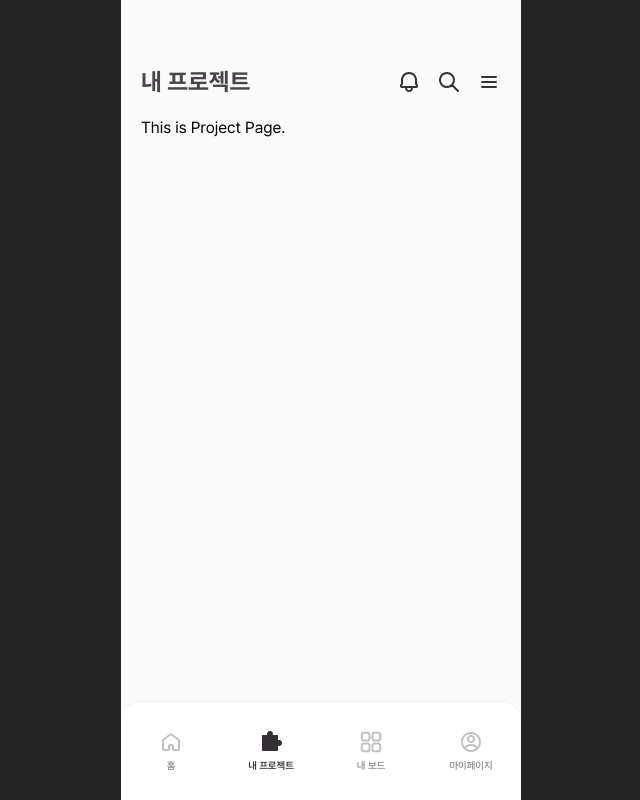
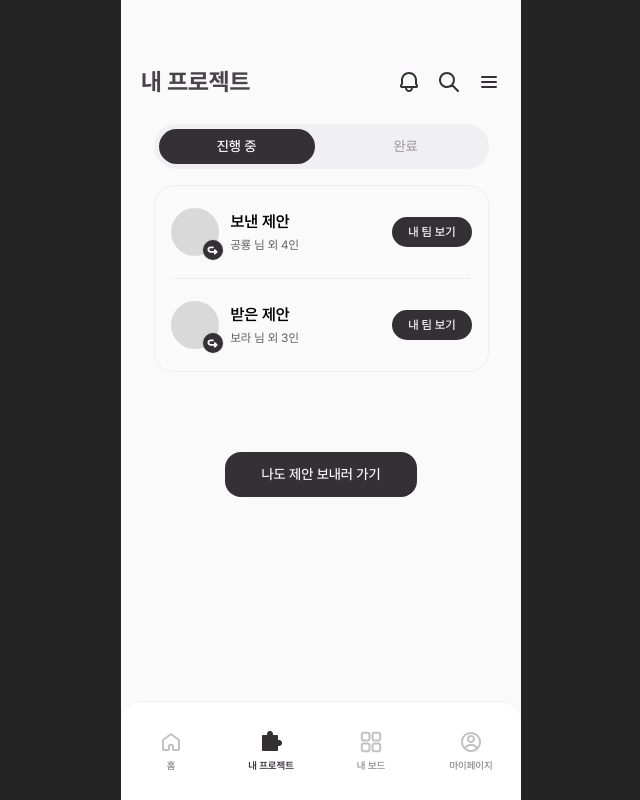
Before and after one commit to sho0814/assemblock-fe, a React (Vite) app: page /Project in a window 1280 px wide. Shown: the whole page, without its empty margins (319-959 px from the left). Built offline with nearby package versions, Linux system fonts and the light colour scheme.

Commit message:
feat: 프로젝트 상태별(진행 중/완료) 페이지 레이아웃 및 컴포넌트 구현

```diff
--- /dev/null
+++ b/src/components/project/project/ProjectTabBar.tsx
@@ -0,0 +1,57 @@
+import styled from "styled-components";
+
+type TabValue = "ONGOING" | "DONE";
+
+interface Props {
+  value: TabValue;
+  onChange: (v: TabValue) => void;
+}
+
+const Container = styled.div`
+  display: flex;
+  justify-content: space-between;
+  align-items: center;
+
+  padding: 5px;
+  width: 335px;
+  height: 45px;
+  background-color: #f0eff1;
+  border-radius: 40px;
+
+  margin: 8px auto 16px;
+`;
+
+const Tab = styled.button<{ active: boolean }>`
+  width: 156px;
+  height: 35px;
+  border: none;
+  border-radius: 40px;
+  background-color: ${({ active }) => (active ? "#352F36" : "transparent")};
+  color: ${({ active }) => (active ? "#FFFFFF" : "#A5A1A6")};
+  font-size: 14px;
+  font-weight: 500;
+  line-height: 150%;
+  cursor: pointer;
+  transition: all 0.2s ease;
+
+  &:not(:last-child) {
+    margin-right: 11px;
+  }
+
+  &:hover {
+    opacity: 0.9;
+  }
+`;
+
+export default function ProjectTabBar({ value, onChange }: Props) {
+  return (
+    <Container>
+      <Tab active={value === "ONGOING"} onClick={() => onChange("ONGOING")}>
+        진행 중
+      </Tab>
+      <Tab active={value === "DONE"} onClick={() => onChange("DONE")}>
+        완료
+      </Tab>
+    </Container>
+  );
+}
--- /dev/null
+++ b/src/components/project/project/ProposalCTA.tsx
@@ -0,0 +1,45 @@
+import React from "react";
+import styled from "styled-components";
+import { useNavigate } from "react-router-dom";
+
+type Props = {
+  to?: string; // 이동 경로 (기본값 "/Home")
+  label?: string; // 버튼 라벨 (기본값 "나도 제안 보내러 가기")
+  className?: string; // 필요하면 외부에서 여백 제어용
+};
+
+const Button = styled.button`
+  display: flex;
+  align-items: center;
+  justify-content: center;
+  width: 192px;
+  height: 45px;
+  padding: 12px 10px;
+  margin: 80px auto 0;
+  border: none;
+  border-radius: 16px;
+  background: #352f36;
+  color: #fafafa;
+  font-size: 14px;
+  font-weight: 500;
+  line-height: 150%;
+
+  cursor: pointer;
+`;
+
+export default function ProposalCTA({
+  to = "/Home",
+  label = "나도 제안 보내러 가기",
+  className,
+}: Props) {
+  const navigate = useNavigate();
+  return (
+    <Button
+      className={className}
+      onClick={() => navigate(to)}
+      aria-label={label}
+    >
+      {label}
+    </Button>
+  );
+}
--- /dev/null
+++ b/src/components/project/project/ProposalItem.tsx
@@ -0,0 +1,128 @@
+import styled from "styled-components";
+import arrowIcon from "@assets/project/arrow.svg";
+import { useNavigate } from "react-router-dom";
+
+type Kind = "SENT" | "RECEIVED";
+
+type Props = {
+  kind: Kind; // '보낸 제안' | '받은 제안'
+  topNickname: string; // 가나다 순 가장 상단 사용자 닉네임
+  othersCount: number; // topNickname 외 인원 수
+  topProfileUrl?: string; // 프로필 이미지 URL (없으면 컬러 원형)
+  onClickTeam: () => void; // "내 팀 보기"
+};
+
+const Item = styled.li`
+  list-style: none;
+  display: flex;
+  align-items: center;
+  justify-content: space-between;
+
+  padding: 14px 16px;
+  border-radius: 16px;
+  background: #fafafa;
+`;
+
+const Left = styled.div`
+  display: flex;
+  gap: 12px;
+  align-items: center;
+`;
+
+const AvatarWrap = styled.div`
+  position: relative;
+  width: 48px;
+  height: 48px;
+`;
+
+const Avatar = styled.div<{ src?: string }>`
+  width: 48px;
+  height: 48px;
+  border-radius: 50%;
+  background: ${({ src }) => (src ? `url(${src}) center/cover` : "#D9D9D9")};
+`;
+
+const Badge = styled.div`
+  position: absolute;
+  right: -4px;
+  bottom: -4px;
+  width: 20px;
+  height: 20px;
+  border-radius: 50%;
+  background: #352f36; /* 어두운 원형 배경 */
+  display: flex;
+  align-items: center;
+  justify-content: center;
+  z-index: 2;
+  box-shadow: 0 0 2px rgba(0, 0, 0, 0.2);
+`;
+
+const BadgeIcon = styled.img`
+  width: 11px;
+  height: 11px;
+  user-select: none;
+  pointer-events: none;
+`;
+
+const Title = styled.div`
+  font-size: 16px;
+  font-weight: 600;
+  color: #000;
+`;
+
+const Sub = styled.div`
+  margin-top: 2px;
+  font-size: 12px;
+  font-weight: 400;
+  color: #5d595e;
+`;
+
+const CTA = styled.button`
+  padding: 8px 16px;
+  border: none;
+  border-radius: 16px;
+  background: #352f36;
+  color: #fff;
+  font-weight: 500;
+  font-size: 12px;
+  cursor: pointer;
+`;
+
+export default function ProposalItem({
+  kind,
+  topNickname,
+  othersCount,
+  topProfileUrl,
+}: Props) {
+  const navigate = useNavigate();
+  const title = kind === "SENT" ? "보낸 제안" : "받은 제안";
+
+  // 임시로 projectId
+  const projectId = 123;
+
+  const handleClick = () => {
+    navigate(`/Project/team/${projectId}`);
+  };
+
+  return (
+    <Item>
+      <Left>
+        <AvatarWrap>
+          <Avatar src={topProfileUrl} />
+          <Badge>
+            <BadgeIcon src={arrowIcon} alt="" />
+          </Badge>
+        </AvatarWrap>
+
+        <div>
+          <Title>{title}</Title>
+          <Sub>
+            {topNickname} 님 외 {othersCount}인
+          </Sub>
+        </div>
+      </Left>
+
+      <CTA onClick={handleClick}>내 팀 보기</CTA>
+    </Item>
+  );
+}
--- /dev/null
+++ b/src/components/project/project/ProposalList.tsx
@@ -0,0 +1,74 @@
+import React, { useMemo } from "react";
+import styled from "styled-components";
+import ProposalItem from "./ProposalItem";
+
+type Kind = "SENT" | "RECEIVED";
+export type ProposalListItem = {
+  proposalId: number | string;
+  kind: Kind; // '보낸 제안' | '받은 제안'
+  topNickname: string; // 가나다 순 가장 상단 사용자 닉네임
+  othersCount: number; // topNickname 외 인원 수
+  topProfileUrl?: string; // 프로필 이미지 URL
+  onClickTeam: () => void; // "내 팀 보기"
+  state?: "ONGOING" | "DONE";
+};
+
+type Props = {
+  sentItems?: ProposalListItem[];
+  receivedItems?: ProposalListItem[];
+  sortByNicknameClient?: boolean;
+};
+
+const Card = styled.ul`
+  list-style: none;
+  width: 335px;
+  padding: 8px 0;
+  background: #fafafa;
+  border: 1.2px solid var(--GrayScale-GR10, #efedef);
+  border-radius: 20px;
+  margin: 0 auto;
+  /* 아이템 간격 8px */
+  & > li + li {
+    margin-top: 8px;
+  }
+`;
+
+const Divider = styled.hr`
+  margin: 8px auto;
+  width: 300px;
+  border: 0;
+  border-top: 1.2px solid var(--GrayScale-GR10, #efedef);
+`;
+
+export default function ProposalList({
+  sentItems = [],
+  receivedItems = [],
+  sortByNicknameClient = false,
+}: Props) {
+  const items = useMemo(() => {
+    const merged = [...sentItems, ...receivedItems];
+    if (sortByNicknameClient) {
+      merged.sort((a, b) => a.topNickname.localeCompare(b.topNickname, "ko"));
+    }
+    return merged;
+  }, [sentItems, receivedItems, sortByNicknameClient]);
+
+  if (items.length === 0) return null;
+
+  return (
+    <Card>
+      {items.map((it, idx) => (
+        <React.Fragment key={it.proposalId}>
+          <ProposalItem
+            kind={it.kind}
+            topNickname={it.topNickname}
+            othersCount={it.othersCount}
+            topProfileUrl={it.topProfileUrl}
+            onClickTeam={it.onClickTeam}
+          />
+          {idx !== items.length - 1 && <Divider />}
+        </React.Fragment>
+      ))}
+    </Card>
+  );
+}
--- a/src/pages/project/ProjectPage.tsx
+++ b/src/pages/project/ProjectPage.tsx
@@ -1,12 +1,75 @@
 // src/pages/project/ProjectPage.tsx
-
-import ProjectHeader from "@components/project/ProjectHeader";
+import React, { useState } from "react";
+import ProjectHeader from "@components/project/project/ProjectHeader";
+import ProjectTabBar from "@components/project/project/ProjectTabBar";
+import ProposalList from "@components/project/project/ProposalList";
+import type { ProposalListItem } from "@components/project/project/ProposalList";
+import ProposalCTA from "@components/project/project/ProposalCTA";
 
 export function ProjectPage() {
+  const [tab, setTab] = useState<"ONGOING" | "DONE">("ONGOING");
+
+  // 목업 데이터
+  const mockSent: ProposalListItem[] = [
+    {
+      proposalId: 1,
+      kind: "SENT",
+      topNickname: "공룡",
+      othersCount: 4,
+      topProfileUrl: "",
+      onClickTeam: () => {
+        /* navigate */
+      },
+      state: "ONGOING",
+    },
+    {
+      proposalId: 3,
+      kind: "SENT",
+      topNickname: "도도",
+      othersCount: 2,
+      topProfileUrl: "",
+      onClickTeam: () => {},
+      state: "DONE",
+    },
+  ];
+
+  const mockReceived: ProposalListItem[] = [
+    {
+      proposalId: 2,
+      kind: "RECEIVED",
+      topNickname: "보라",
+      othersCount: 3,
+      topProfileUrl: "",
+      onClickTeam: () => {},
+      state: "ONGOING",
+    },
+  ];
+
+  const shownSent = mockSent.filter((v) =>
+    tab === "ONGOING" ? v.state !== "DONE" : v.state === "DONE"
+  );
+  const shownRecv = mockReceived.filter((v) =>
+    tab === "ONGOING" ? v.state !== "DONE" : v.state === "DONE"
+  );
+
   return (
     <>
       <ProjectHeader />
-      <div>This is Project Page.</div>
+      <div>
+        <ProjectTabBar value={tab} onChange={setTab} />
+
+        {tab === "ONGOING" ? (
+          <div>
+            <ProposalList sentItems={shownSent} receivedItems={shownRecv} />
+            <ProposalCTA />
+          </div>
+        ) : (
+          <div>
+            <ProposalList sentItems={shownSent} receivedItems={shownRecv} />
+            <ProposalCTA />
+          </div>
+        )}
+      </div>
     </>
   );
 }
```
Also changed, not shown: src/assets/project/arrow.svg (added), src/components/project/project/ProjectHeader.styled.ts (renamed from src/components/project/ProjectHeader.styled.ts), src/components/project/project/ProjectHeader.tsx (renamed from src/components/project/ProjectHeader.tsx).
